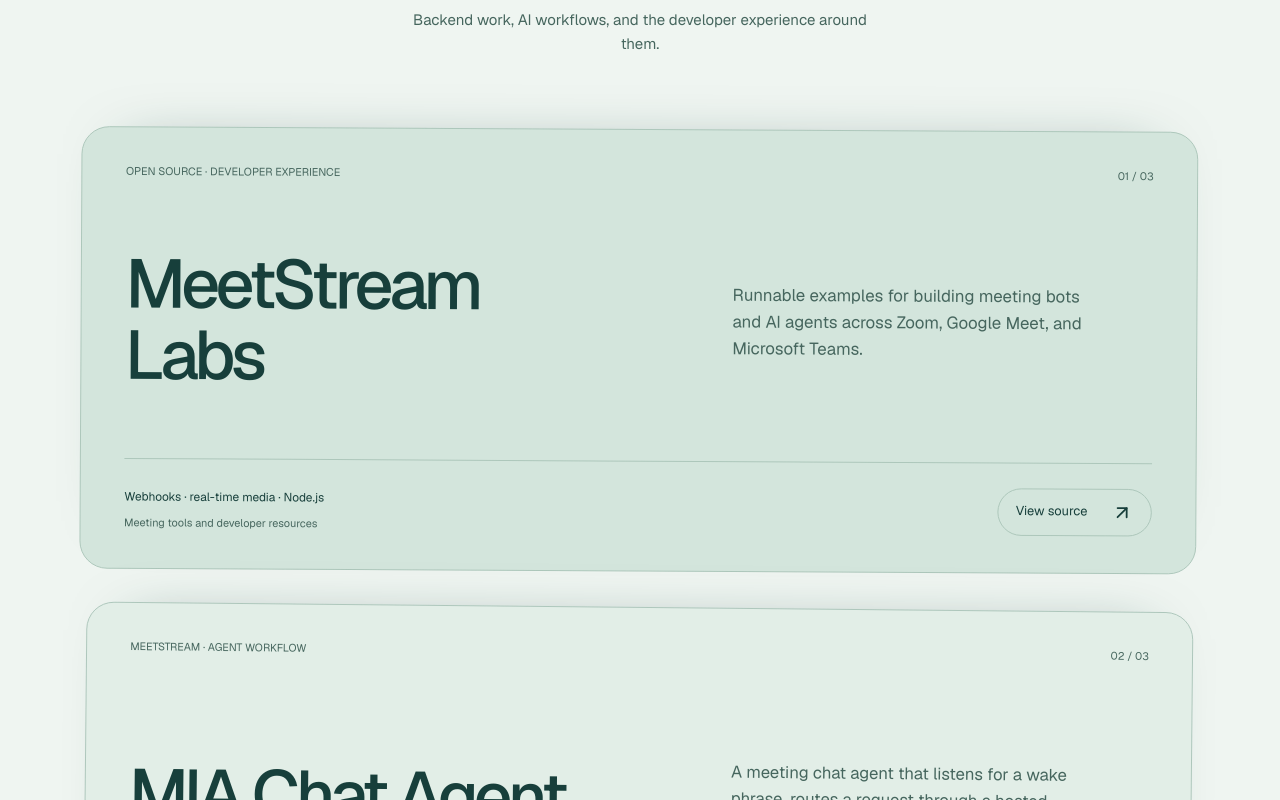
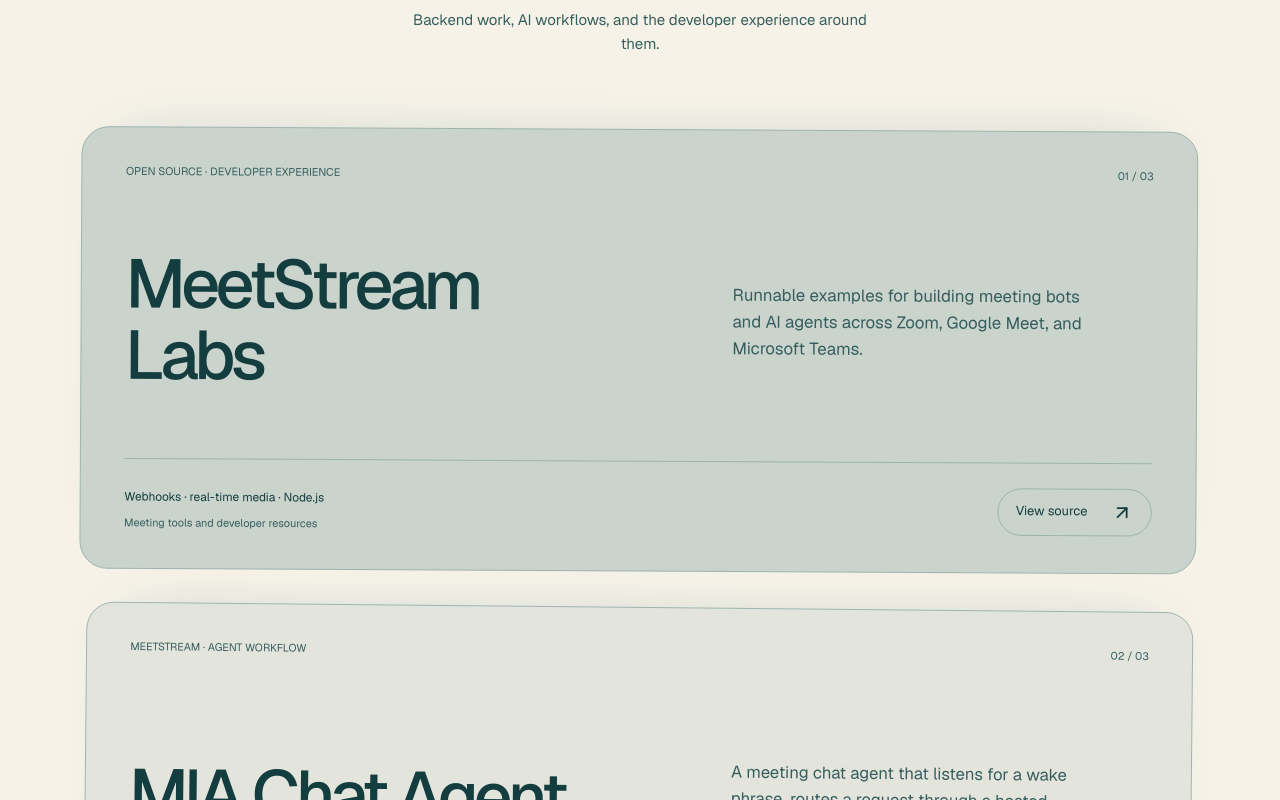
Before and after one commit to Arjun220905/portfolio, a Next.js app: page /alternate in a window 1280 px wide. Shown: the part 1160-1960 px from the top of the page. Built offline with nearby package versions, Linux system fonts and the light colour scheme.

Commit message:
Use ivory and muted teal throughout alternate palette

```diff
--- a/app/alternate/portfolio.module.css
+++ b/app/alternate/portfolio.module.css
@@ -1,16 +1,26 @@
-/* Sea-glass studio: isolated tokens, physical cards, no global overrides. */
+/* Ivory and teal: isolated palette, physical cards, no global overrides. */
 .page {
-  --surface: #eff5f1; --panel: #d3e5dc; --card: #e2eee7;
-  --text: #173f3b; --secondary: #46665e; --border: #adc7bb;
-  --accent: #176c61; --accentText: #f0faf5; --reveal-distance: 88px;
+  --ivory: #f6f2e8; --teal: #175f60; --muted-teal: #6e9290;
+  --surface: var(--ivory);
+  --panel: color-mix(in srgb, var(--muted-teal) 32%, var(--ivory));
+  --card: color-mix(in srgb, var(--muted-teal) 14%, var(--ivory));
+  --text: #143d3f; --secondary: #365e5e;
+  --border: color-mix(in srgb, var(--muted-teal) 65%, var(--ivory));
+  --accent: var(--teal); --accentText: var(--ivory);
+  --shadow: color-mix(in srgb, var(--teal) 40%, transparent);
+  --reveal-distance: 88px;
   min-height: 100dvh; background: var(--surface); color: var(--text);
   font: 16px/1.6 var(--alternate-font), Arial, sans-serif;
   overflow: clip; isolation: isolate;
 }
 :global([data-theme='dark']) .page {
-  --surface: #102e2e; --panel: #214b47; --card: #183e3b;
-  --text: #e1f2e9; --secondary: #b1d0c5; --border: #4b7568;
-  --accent: #b8e4d0; --accentText: #103c34;
+  --surface: #123638; --panel: #244f50; --card: #1b4143;
+  --text: var(--ivory);
+  --secondary: color-mix(in srgb, var(--muted-teal) 45%, var(--ivory));
+  --border: var(--muted-teal);
+  --accent: color-mix(in srgb, var(--muted-teal) 55%, var(--ivory));
+  --accentText: var(--surface);
+  --shadow: color-mix(in srgb, var(--surface) 75%, transparent);
 }
 .page * { box-sizing: border-box; }
 .page h1, .page h2, .page h3, .page p { margin: 0; }
@@ -58,7 +68,7 @@
 .cardStack { position: relative; height: 390px; margin: 0 15px; perspective: 1200px; }
 .stackPointer { position: relative; height: 100%; transform-style: preserve-3d; }
 .cardStack[data-hovered='true'] .stackPointer { will-change: transform; }
-.modeCard { position: absolute; inset: 0; border: 1px solid var(--border); border-radius: 20px; background: var(--panel); padding: 30px; display: flex; flex-direction: column; box-shadow: 0 16px 22px -22px #244a4a90; transform-origin: center bottom; }
+.modeCard { position: absolute; inset: 0; border: 1px solid var(--border); border-radius: 20px; background: var(--panel); padding: 30px; display: flex; flex-direction: column; box-shadow: 0 16px 22px -22px var(--shadow); transform-origin: center bottom; }
 .modeCard:nth-child(2) { background: var(--card); }
 .modeCard:nth-child(3) { background: var(--surface); }
 .modeCard[aria-hidden='true'] > * { visibility: hidden; }
@@ -80,7 +90,7 @@
 .projectChapter { position: sticky; top: var(--chapter-top); padding-bottom: 24px; }
 .projectChapters:has(a:focus-visible) .projectChapter { position: relative; top: auto; }
 .chapterScroll { transform-origin: center top; }
-.chapterSurface { position: relative; border: 1px solid var(--border); border-radius: 28px; padding: 36px 44px; background: var(--panel); transform-origin: center top; box-shadow: 0 -20px 60px -48px #123f3b80; }
+.chapterSurface { position: relative; border: 1px solid var(--border); border-radius: 28px; padding: 36px 44px; background: var(--panel); transform-origin: center top; box-shadow: 0 -20px 60px -48px var(--shadow); }
 .projectChapter:nth-child(2) .chapterSurface { background: var(--card); }
 .projectChapter:nth-child(3) .chapterSurface { background: var(--surface); }
 .chapterTop { display: flex; justify-content: space-between; gap: 24px; font-size: 11px; color: var(--secondary); }
@@ -93,7 +103,7 @@
 .chapterBottom a { display: flex; align-items: center; gap: 24px; font-size: 13px; padding: 12px 18px; border: 1px solid var(--border); border-radius: 100px; white-space: nowrap; transition: background .2s, transform .25s; }
 .chapterBottom a:is(:hover, :focus-visible) { background: var(--accent); color: var(--accentText); }
 .chapterBottom a svg { flex-shrink: 0; }
-.chapterSurface::after, .writingHitbox a::after { content: ''; position: absolute; inset: 0; border-radius: inherit; border: 1px solid var(--accent); box-shadow: 0 22px 38px -22px color-mix(in srgb, var(--text) 35%, transparent); opacity: 0; pointer-events: none; transition: opacity .25s; }
+.chapterSurface::after, .writingHitbox a::after { content: ''; position: absolute; inset: 0; border-radius: inherit; border: 1px solid var(--accent); box-shadow: 0 22px 38px -22px var(--shadow); opacity: 0; pointer-events: none; transition: opacity .25s; }
 .chapterSurface:has(a:focus-visible)::after, .writingHitbox a:focus-visible::after { opacity: 1; }
 .signals { display: flex; justify-content: space-between; gap: 36px; margin: 38px 20px 0; }
 .signals > div { max-width: 260px; }
@@ -108,7 +118,7 @@
 .interestPoster { min-width: 0; }
 .posterReveal, .posterHover { height: 100%; }
 .posterHover { position: relative; border-radius: 24px; }
-.posterHover::after { content: ''; position: absolute; inset: 0; border-radius: inherit; border: 1px solid var(--accent); box-shadow: 0 22px 38px -22px color-mix(in srgb, var(--text) 35%, transparent); opacity: 0; pointer-events: none; transition: opacity .25s; }
+.posterHover::after { content: ''; position: absolute; inset: 0; border-radius: inherit; border: 1px solid var(--accent); box-shadow: 0 22px 38px -22px var(--shadow); opacity: 0; pointer-events: none; transition: opacity .25s; }
 .posterHover:has(button:focus-visible)::after { opacity: 1; }
 .interestPoster[data-poster='0'] { grid-row: span 2; }
 .posterInner { min-height: 310px; height: 100%; position: relative; overflow: hidden; border-radius: 24px; padding: 28px; background: var(--panel); display: grid; grid-template-columns: 1fr 110px; grid-template-rows: auto 1fr; gap: 25px; }
```
